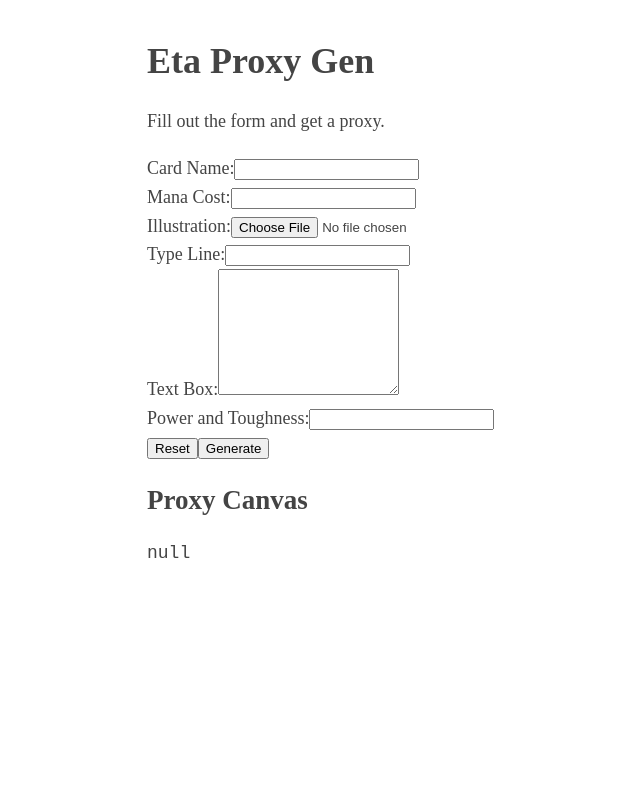
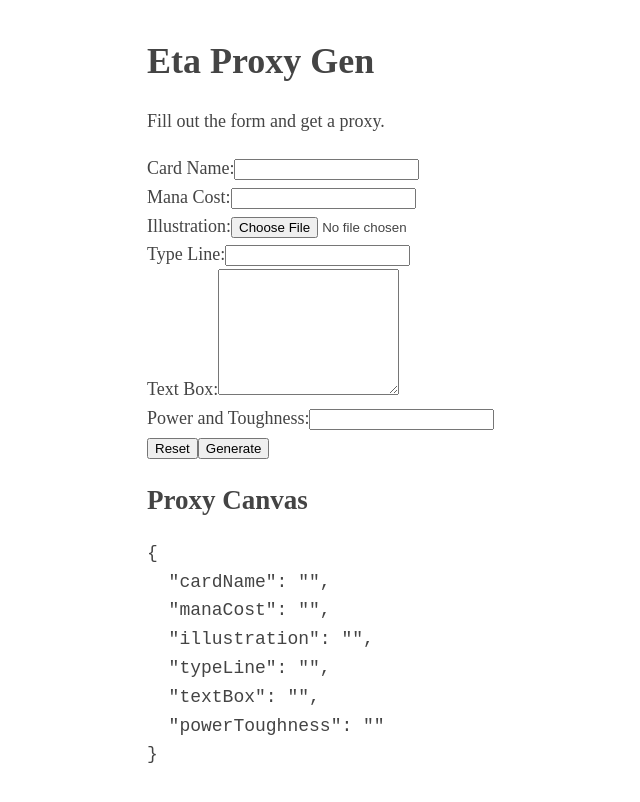
Before and after one commit to DaltonMankin/Eta-Proxy-Gen, a React (Vite) app: page / in a window 1280 px wide. Shown: the top 802 px of the page, without its empty margins (168-808 px from the left). Built offline with nearby package versions, Linux system fonts and the light colour scheme.

Commit message:
fix: update state management in ProxyGeneration component

```diff
--- a/src/features/generation/ProxyGeneration.tsx
+++ b/src/features/generation/ProxyGeneration.tsx
@@ -6,10 +6,17 @@ import ProxyForm from './ProxyForm';
 import ProxyCanvas from './ProxyCanvas';
 
 export default function ProxyGeneration() {
-  const [formData, setCardData] = useState<CardData | null>(null);
+  const [cardData, setCardData] = useState<CardData>({
+    cardName: "",
+    manaCost: "",
+    illustration: "",
+    typeLine: "",
+    textBox: "",
+    powerToughness: "",
+  });
 
   function handleOnSubmit(formData: FormData) {
-      console.log("form data", formData);
+      console.log(formData);
       const newCardData: CardData = {
         cardName: formData.get("cardName")?.toString() || "",
         manaCost: formData.get("manaCost")?.toString() || "",
@@ -25,7 +32,7 @@ export default function ProxyGeneration() {
   return (
     <Fragment>
       <ProxyForm onSubmit={handleOnSubmit} />
-      <ProxyCanvas cardData={formData} />
+      <ProxyCanvas cardData={cardData} />
     </Fragment>
   );
 }
```
